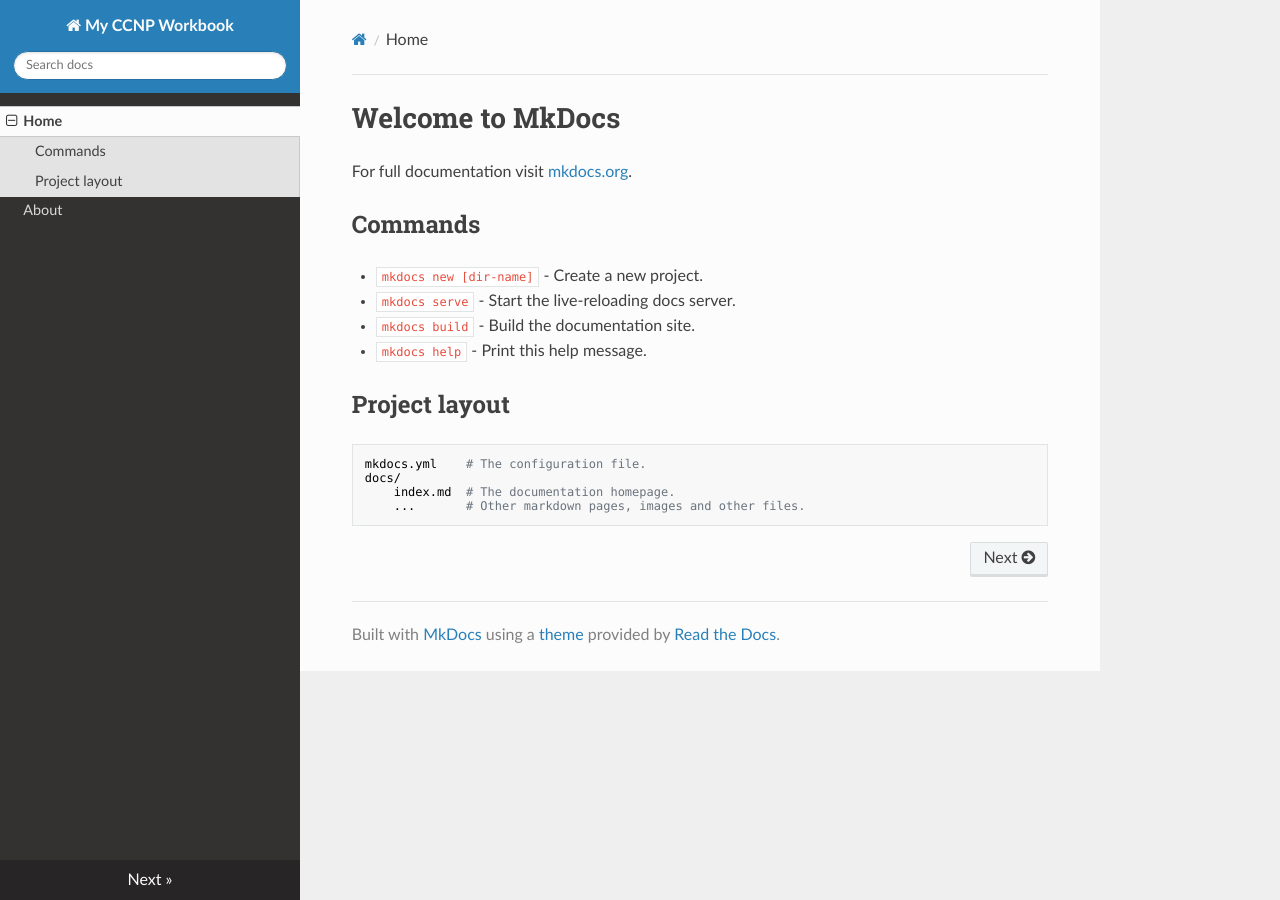
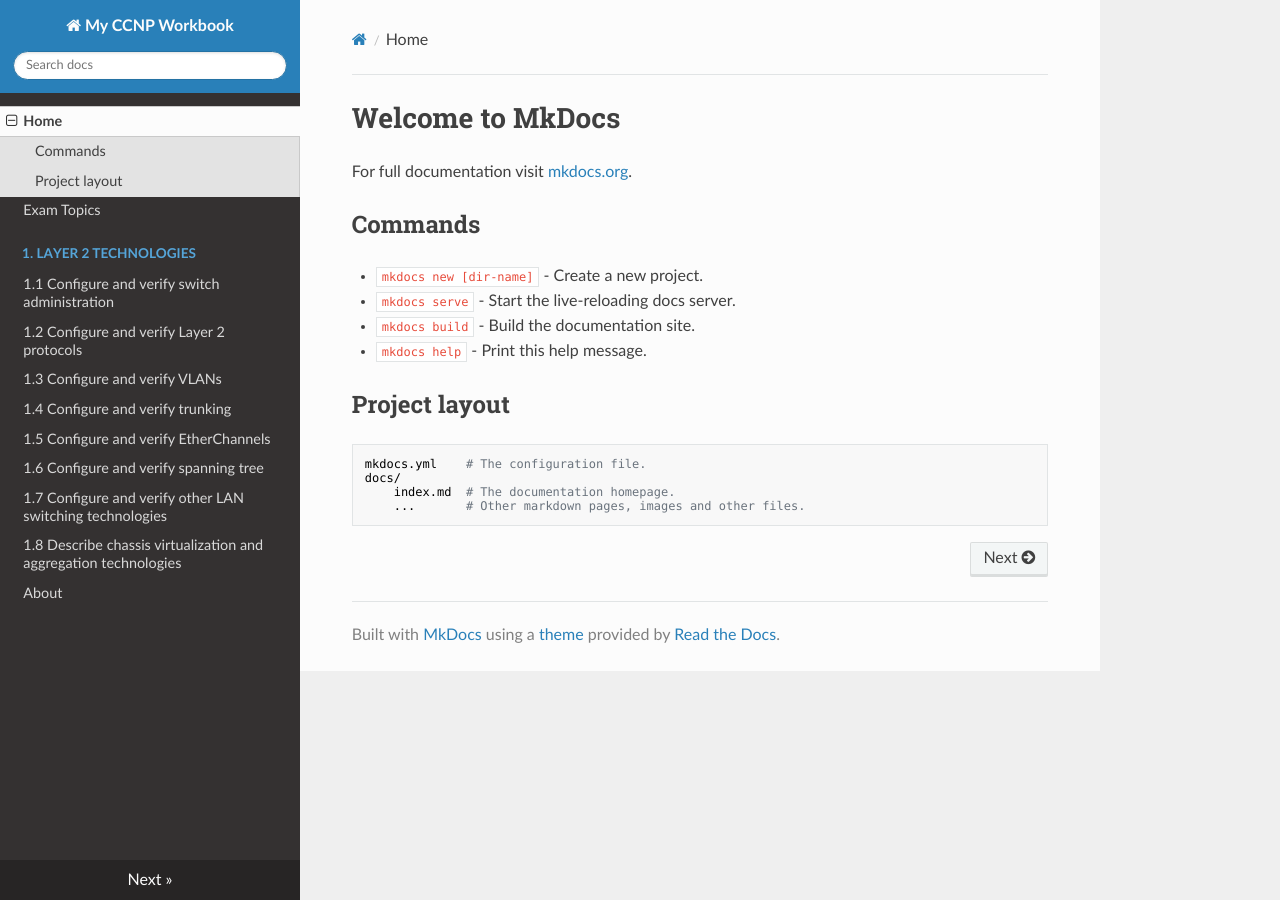
Before and after one commit to agonza05/ccnp-notes, an MkDocs documentation site: the page built from docs/index.md, in a window 1280 px wide. Built offline with MkDocs 1.6.1, drawn with Linux system fonts in a browser that asks for light colours; nearby versions of some CDN libraries; old or Windows-style settings are respelled for this version of MkDocs.

Commit message:
Add Chapter 1 pages

```diff
--- a/mkdocs.yml
+++ b/mkdocs.yml
@@ -1,5 +1,15 @@
 site_name: My CCNP Workbook
 pages:
-    - Home: index.md
-    - About: about.md
+    - Home: 'index.md'
+    - Exam Topics: 'exam-topics.md'
+    - 1. Layer 2 Technologies:
+        - 1.1 Configure and verify switch administration: 'layer-2-technologies/switch-administration.md'
+        - 1.2 Configure and verify Layer 2 protocols: 'layer-2-technologies/layer-2-protocols.md'
+        - 1.3 Configure and verify VLANs: 'layer-2-technologies/vlans.md'
+        - 1.4 Configure and verify trunking: 'layer-2-technologies/trunking.md'
+        - 1.5 Configure and verify EtherChannels: 'layer-2-technologies/etherchannels.md'
+        - 1.6 Configure and verify spanning tree: 'layer-2-technologies/spanning-tree.md'
+        - 1.7 Configure and verify other LAN switching technologies: 'layer-2-technologies/other-technologies.md'
+        - 1.8 Describe chassis virtualization and aggregation technologies: 'layer-2-technologies/chassis-virtualization.md'
+    - About: 'about.md'
 theme: readthedocs
```
Also changed, not shown: docs/exam-topics.md (added, +84 -0 lines), docs/layer-2-technologies/chassis-virtualization.md (added), docs/layer-2-technologies/etherchannels.md (added), docs/layer-2-technologies/layer-2-protocols.md (added), docs/layer-2-technologies/other-technologies.md (added), docs/layer-2-technologies/spanning-tree.md (added), docs/layer-2-technologies/switch-administration.md (added), docs/layer-2-technologies/trunking.md (added), docs/layer-2-technologies/vlans.md (added).
